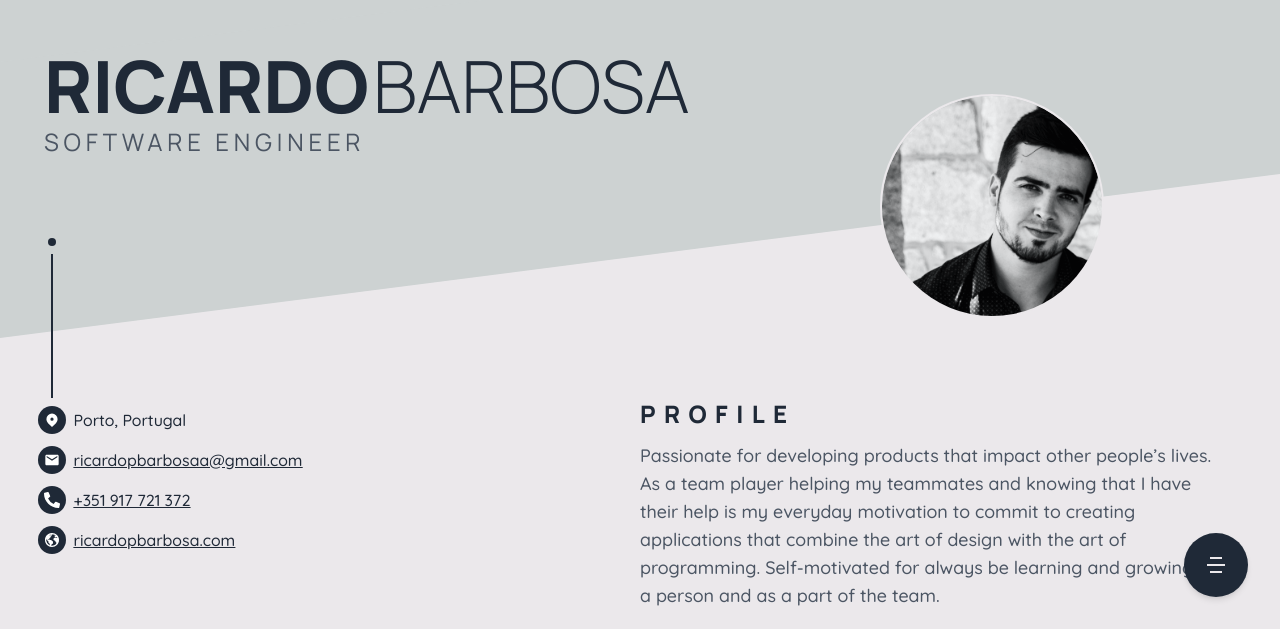
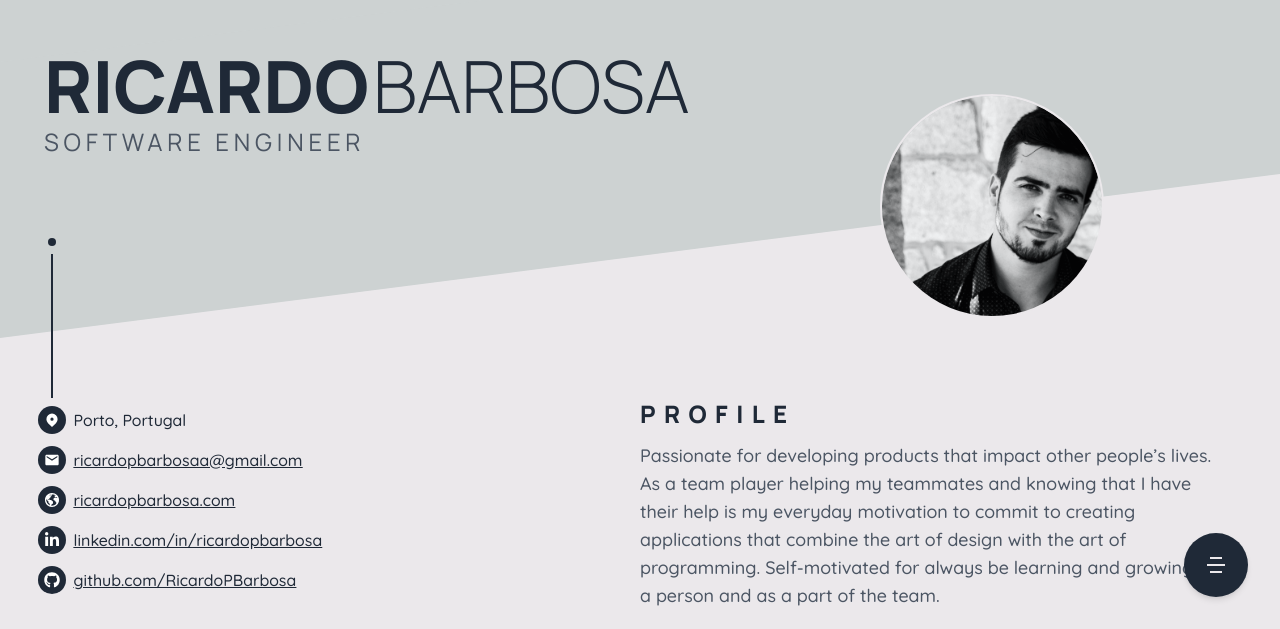
Before and after one commit to RicardoPBarbosa/ricardopbarbosa.com, a Next.js app: page / in a window 1280 px wide. Shown: the part 171-800 px from the top of the page. Built offline with nearby package versions, Linux system fonts and the light colour scheme; no server answers.

Commit message:
Removing phone number, tweaking links places

```diff
--- a/_data/en.json
+++ b/_data/en.json
@@ -2,8 +2,9 @@
   "contacts": {
     "address": "Porto, Portugal",
     "email": "ricardopbarbosaa@gmail.com",
-    "phone": "+351 917 721 372",
-    "website": "ricardopbarbosa.com"
+    "website": "ricardopbarbosa.com",
+    "linkedin": "linkedin.com/in/ricardopbarbosa",
+    "github": "github.com/RicardoPBarbosa"
   },
   "header": {
     "firstName": "Ricardo",
--- a/_data/pt.json
+++ b/_data/pt.json
@@ -2,8 +2,9 @@
   "contacts": {
     "address": "Porto, Portugal",
     "email": "ricardopbarbosaa@gmail.com",
-    "phone": "+351 917 721 372",
-    "website": "ricardopbarbosa.com"
+    "website": "ricardopbarbosa.com",
+    "linkedin": "linkedin.com/in/ricardopbarbosa",
+    "github": "github.com/RicardoPBarbosa"
   },
   "header": {
     "firstName": "Ricardo",
--- a/components/Drawer.tsx
+++ b/components/Drawer.tsx
@@ -1,7 +1,6 @@
 import { FC, useState } from 'react'
 import Link from 'next/link'
 import { RiMenu5Fill, RiCloseFill } from 'react-icons/ri'
-import { GrLinkedinOption, GrGithub } from 'react-icons/gr'
 import { HiDownload } from 'react-icons/hi'
 
 import Contacts from 'sections/Contacts'
@@ -43,31 +42,7 @@ const Drawer: FC<{ data: ContactsData; locale: string }> = ({
         >
           <div className="origin-bottom w-full md:w-2/6 xl:w-[300px] h-96 md:h-auto right-0 bg-primary z-10 rounded-t-2xl pl-4 pr-4 sm:pr-20 md:pr-4 pt-4 md:pb-11 flex flex-col md:justify-between">
             <Contacts data={data} display="drawer" />
-            <div className="flex space-x-2 mt-4 md:mt-0 items-center">
-              <Link href="https://linkedin.com/in/ricardopbarbosa">
-                <a
-                  className="flex-1 bg-gray-800 h-12 rounded-full flex justify-center items-center text-secondary hover:bg-secondary hover:text-gray-800"
-                  target="_blank"
-                >
-                  <GrLinkedinOption size={16} />
-                  <span className="font-body ml-2 text-sm font-medium tracking-wide">
-                    LinkedIn
-                  </span>
-                </a>
-              </Link>
-              <Link href="https://github.com/RicardoPBarbosa">
-                <a
-                  className="flex-1 bg-gray-800 h-12 rounded-full flex justify-center items-center text-secondary hover:bg-secondary hover:text-gray-800"
-                  target="_blank"
-                >
-                  <GrGithub size={18} />
-                  <span className="font-body ml-2 text-sm font-medium tracking-wide">
-                    Github
-                  </span>
-                </a>
-              </Link>
-            </div>
-            <div className="flex mt-3 items-center">
+            <div className="flex my-6 md:mt-1 items-center">
               <Link href={`/cv/${locale}.pdf`}>
                 <a
                   className="flex-1 border-2 border-gray-800 h-12 rounded-full flex justify-center items-center text-gray-800 hover:bg-gray-800 hover:text-secondary"
@@ -82,7 +57,7 @@ const Drawer: FC<{ data: ContactsData; locale: string }> = ({
                 </a>
               </Link>
             </div>
-            <div className="flex space-x-2 mt-7 items-center">
+            <div className="flex space-x-2 items-center">
               <Link href="/" locale="pt">
                 <a
                   className={`${
--- a/sections/Contacts.tsx
+++ b/sections/Contacts.tsx
@@ -1,7 +1,7 @@
 import { FC } from 'react'
 import { HiLocationMarker } from 'react-icons/hi'
 import { MdEmail } from 'react-icons/md'
-import { FaPhoneAlt } from 'react-icons/fa'
+import { FaLinkedinIn, FaGithub } from 'react-icons/fa'
 import { IoEarthSharp } from 'react-icons/io5'
 
 import { Contacts as ContactsData } from 'types/data'
@@ -38,16 +38,6 @@ const Contacts: FC<{ data: ContactsData; display: 'drawer' | 'body' }> = ({
       </li>
       <li className="flex items-center space-x-2">
         <span className="bg-gray-800 w-7 h-7 rounded-full flex justify-center items-center">
-          <FaPhoneAlt size={16} color="white" />
-        </span>
-        <p className="font-body text-sm md:text-base text-gray-800 font-medium underline">
-          <a href={`tel:${data.phone}`} target="_blank" rel="noreferrer">
-            {data.phone}
-          </a>
-        </p>
-      </li>
-      <li className="flex items-center space-x-2">
-        <span className="bg-gray-800 w-7 h-7 rounded-full flex justify-center items-center">
           <IoEarthSharp size={16} color="white" />
         </span>
         <p className="font-body text-sm md:text-base text-gray-800 font-medium underline">
@@ -56,6 +46,26 @@ const Contacts: FC<{ data: ContactsData; display: 'drawer' | 'body' }> = ({
           </a>
         </p>
       </li>
+      <li className="flex items-center space-x-2">
+        <span className="bg-gray-800 w-7 h-7 rounded-full flex justify-center items-center">
+          <FaLinkedinIn size={16} color="white" />
+        </span>
+        <p className="font-body text-sm md:text-base text-gray-800 font-medium underline">
+          <a href={`https://${data.linkedin}`} target="_blank" rel="noreferrer">
+            {data.linkedin}
+          </a>
+        </p>
+      </li>
+      <li className="flex items-center space-x-2">
+        <span className="bg-gray-800 w-7 h-7 rounded-full flex justify-center items-center">
+          <FaGithub size={16} color="white" />
+        </span>
+        <p className="font-body text-sm md:text-base text-gray-800 font-medium underline">
+          <a href={`https://${data.github}`} target="_blank" rel="noreferrer">
+            {data.github}
+          </a>
+        </p>
+      </li>
     </ul>
   </div>
 )
--- a/tailwind.config.js
+++ b/tailwind.config.js
@@ -23,12 +23,9 @@ module.exports = {
         primary: '#CDD2D2',
         secondary: '#EBE8EB'
       },
-      // screens: {
-      //   'md-lg': '880px',
-      // },
       margin: {
         '-2.5': '-0.65rem',
-       }
+      }
     },
   },
   variants: {
--- a/types/data.ts
+++ b/types/data.ts
@@ -64,8 +64,9 @@ export type Interests = {
 export type Contacts = {
   address: string
   email: string
-  phone: string
   website: string
+  linkedin: string
+  github: string
 }
 
 export type Data = {
```
Also changed, not shown: 2 other files (tests, documents, lock files or other folders).
